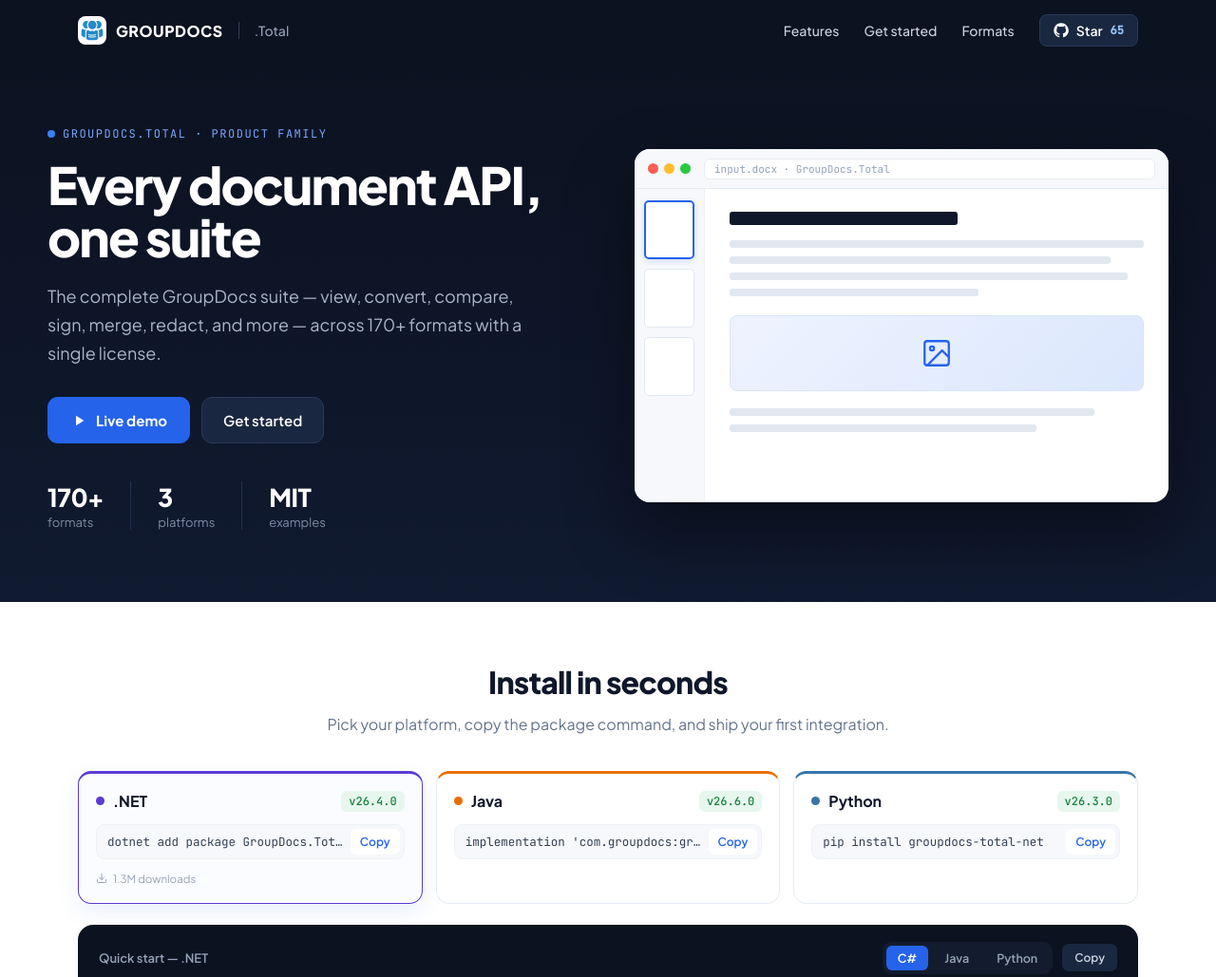
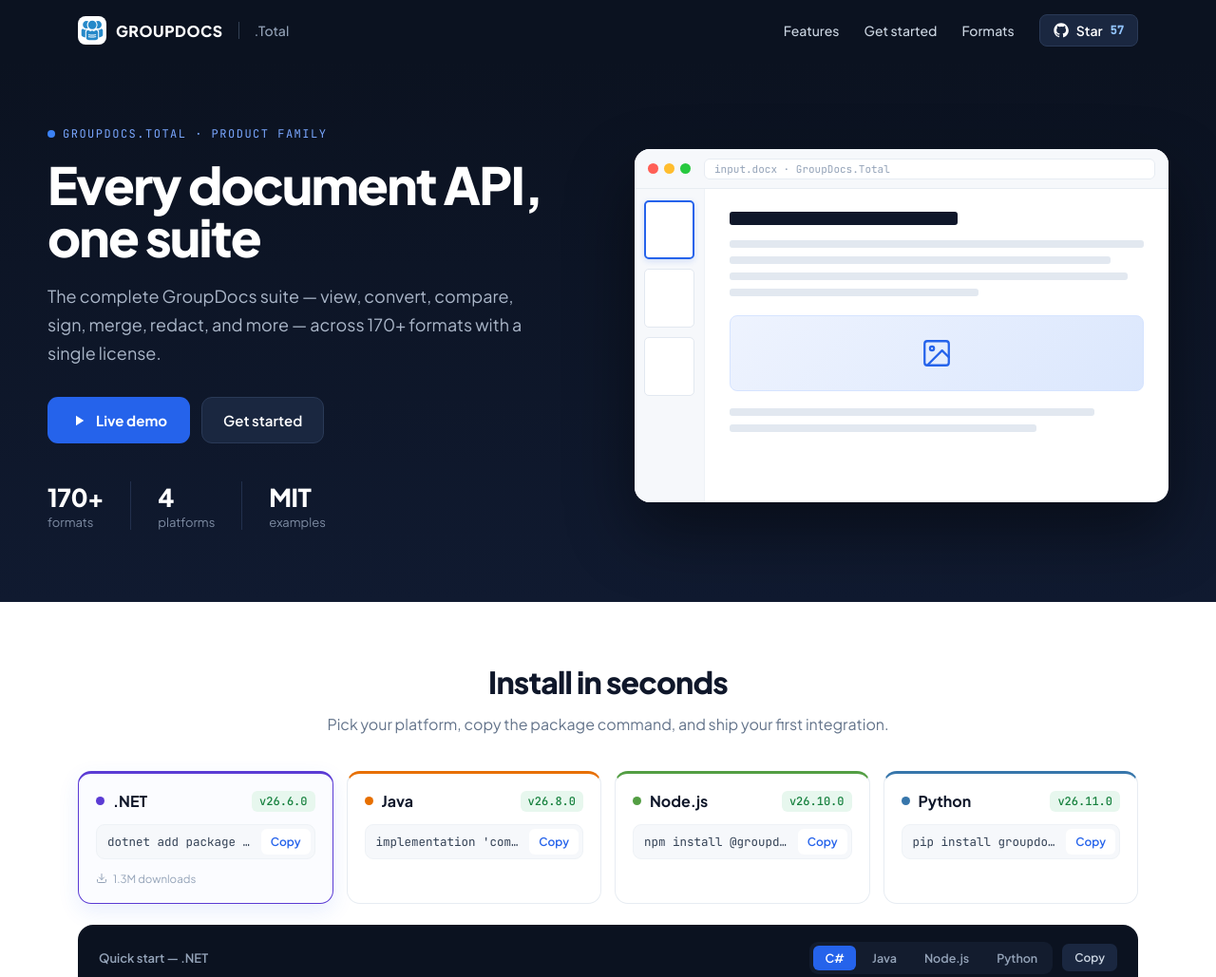
Before and after one commit to groupdocs-total/groupdocs-total.github.io, a plain HTML site: page index.html in a window 1280 px wide. Shown: the top 1029 px of the page at 95% size. Drawn offline with Linux system fonts and the light colour scheme; no server answers.

Commit message:
Refresh from github-pages: Total for Python via .NET 26.11.0 with a verified snippet, and Python 3.5-3.14 on the hub

```diff
--- a/index.html
+++ b/index.html
@@ -50,7 +50,7 @@
         <a href="#formats" class="gd-nav-link" style="font-size:14px; font-weight:500; color:#cbd5e1; text-decoration:none;">Formats</a>
         <a href="https://github.com/groupdocs-total" class="gd-darkbtn" style="display:inline-flex; align-items:center; gap:8px; font-size:14px; font-weight:600; color:#fff; text-decoration:none; background:#1a2740; border:1px solid #2a3a57; padding:7px 14px; border-radius:8px;">
           <svg width="16" height="16" viewBox="0 0 24 24" fill="currentColor"><path d="M12 .5C5.7.5.5 5.7.5 12c0 5.1 3.3 9.4 7.9 10.9.6.1.8-.3.8-.6v-2c-3.2.7-3.9-1.5-3.9-1.5-.5-1.3-1.3-1.7-1.3-1.7-1.1-.7.1-.7.1-.7 1.2.1 1.8 1.2 1.8 1.2 1 1.8 2.7 1.3 3.4 1 .1-.8.4-1.3.7-1.6-2.6-.3-5.3-1.3-5.3-5.7 0-1.3.5-2.3 1.2-3.1-.1-.3-.5-1.5.1-3.1 0 0 1-.3 3.3 1.2a11.5 11.5 0 0 1 6 0C17.3 4.7 18.3 5 18.3 5c.6 1.6.2 2.8.1 3.1.8.8 1.2 1.8 1.2 3.1 0 4.4-2.7 5.4-5.3 5.7.4.4.8 1.1.8 2.2v3.3c0 .3.2.7.8.6 4.6-1.5 7.9-5.8 7.9-10.9C23.5 5.7 18.3.5 12 .5z"></path></svg>
-          Star <span data-gd-stars style="font-family:'JetBrains Mono',monospace; font-size:12px; color:#93c5fd;">65</span>
+          Star <span data-gd-stars style="font-family:'JetBrains Mono',monospace; font-size:12px; color:#93c5fd;">57</span>
         </a>
       </nav>
     </div>
@@ -75,7 +75,7 @@
         <div style="display:flex; gap:28px; margin-top:40px;">
           <div><div style="font-size:26px; font-weight:800; letter-spacing:-0.5px;">170+</div><div style="font-size:13px; color:#7e8ca3; margin-top:2px;">formats</div></div>
           <div style="width:1px; background:#22304d;"></div>
-          <div><div style="font-size:26px; font-weight:800; letter-spacing:-0.5px;">3</div><div style="font-size:13px; color:#7e8ca3; margin-top:2px;">platforms</div></div>
+          <div><div style="font-size:26px; font-weight:800; letter-spacing:-0.5px;">4</div><div style="font-size:13px; color:#7e8ca3; margin-top:2px;">platforms</div></div>
           <div style="width:1px; background:#22304d;"></div>
           <div><div style="font-size:26px; font-weight:800; letter-spacing:-0.5px;">MIT</div><div style="font-size:13px; color:#7e8ca3; margin-top:2px;">examples</div></div>
         </div>
@@ -120,7 +120,7 @@
         <div data-platcard="net" style="cursor:pointer; border:1.5px solid #5b3bd4; border-top:3px solid #5b3bd4; border-radius:14px; background:#fbfcff; padding:18px; display:flex; flex-direction:column; gap:13px; box-shadow:0 8px 22px rgba(37,99,235,0.1);">
           <div style="display:flex; align-items:center; justify-content:space-between;">
             <span style="display:flex; align-items:center; gap:9px; font-size:16px; font-weight:700;"><span style="width:9px; height:9px; border-radius:50%; background:#5b3bd4;"></span>.NET</span>
-            <span data-gd-ver="net" style="font-family:'JetBrains Mono',monospace; font-size:12px; font-weight:500; color:#15803d; background:#e7f7ee; border-radius:6px; padding:3px 8px;">v26.4.0</span>
+            <span data-gd-ver="net" style="font-family:'JetBrains Mono',monospace; font-size:12px; font-weight:500; color:#15803d; background:#e7f7ee; border-radius:6px; padding:3px 8px;">v26.6.0</span>
           </div>
           <div style="display:flex; align-items:center; gap:6px; background:#f6f8fb; border:1px solid #eef2f6; border-radius:9px; padding:4px 4px 4px 11px;">
             <code data-gd-install="net" style="flex:1; min-width:0; font-family:'JetBrains Mono',monospace; font-size:12.5px; color:#334155; white-space:nowrap; overflow:hidden; text-overflow:ellipsis;">dotnet add package GroupDocs.Total</code>
@@ -131,17 +131,27 @@
         <div data-platcard="java" style="cursor:pointer; border:1.5px solid #e7ecf2; border-top:3px solid #e76f00; border-radius:14px; background:#fff; padding:18px; display:flex; flex-direction:column; gap:13px; box-shadow:none;">
           <div style="display:flex; align-items:center; justify-content:space-between;">
             <span style="display:flex; align-items:center; gap:9px; font-size:16px; font-weight:700;"><span style="width:9px; height:9px; border-radius:50%; background:#e76f00;"></span>Java</span>
-            <span data-gd-ver="java" style="font-family:'JetBrains Mono',monospace; font-size:12px; font-weight:500; color:#15803d; background:#e7f7ee; border-radius:6px; padding:3px 8px;">v26.6.0</span>
+            <span data-gd-ver="java" style="font-family:'JetBrains Mono',monospace; font-size:12px; font-weight:500; color:#15803d; background:#e7f7ee; border-radius:6px; padding:3px 8px;">v26.8.0</span>
           </div>
           <div style="display:flex; align-items:center; gap:6px; background:#f6f8fb; border:1px solid #eef2f6; border-radius:9px; padding:4px 4px 4px 11px;">
-            <code data-gd-install="java" style="flex:1; min-width:0; font-family:'JetBrains Mono',monospace; font-size:12.5px; color:#334155; white-space:nowrap; overflow:hidden; text-overflow:ellipsis;">implementation 'com.groupdocs:groupdocs-total:26.6.0'</code>
-            <button type="button" class="gd-copy" data-gd-install-btn="java" data-copy="implementation 'com.groupdocs:groupdocs-total:26.6.0'" style="flex:none; border:none; cursor:pointer; font-family:'Plus Jakarta Sans',sans-serif; font-size:12px; font-weight:600; color:#2563eb; background:#fff; border-radius:6px; padding:6px 10px;">Copy</button>
+            <code data-gd-install="java" style="flex:1; min-width:0; font-family:'JetBrains Mono',monospace; font-size:12.5px; color:#334155; white-space:nowrap; overflow:hidden; text-overflow:ellipsis;">implementation 'com.groupdocs:groupdocs-total:26.8'</code>
+            <button type="button" class="gd-copy" data-gd-install-btn="java" data-copy="implementation 'com.groupdocs:groupdocs-total:26.8'" style="flex:none; border:none; cursor:pointer; font-family:'Plus Jakarta Sans',sans-serif; font-size:12px; font-weight:600; color:#2563eb; background:#fff; border-radius:6px; padding:6px 10px;">Copy</button>
+          </div>
+        </div>
+        <div data-platcard="node" style="cursor:pointer; border:1.5px solid #e7ecf2; border-top:3px solid #539e43; border-radius:14px; background:#fff; padding:18px; display:flex; flex-direction:column; gap:13px; box-shadow:none;">
+          <div style="display:flex; align-items:center; justify-content:space-between;">
+            <span style="display:flex; align-items:center; gap:9px; font-size:16px; font-weight:700;"><span style="width:9px; height:9px; border-radius:50%; background:#539e43;"></span>Node.js</span>
+            <span data-gd-ver="node" style="font-family:'JetBrains Mono',monospace; font-size:12px; font-weight:500; color:#15803d; background:#e7f7ee; border-radius:6px; padding:3px 8px;">v26.10.0</span>
+          </div>
+          <div style="display:flex; align-items:center; gap:6px; background:#f6f8fb; border:1px solid #eef2f6; border-radius:9px; padding:4px 4px 4px 11px;">
+            <code data-gd-install="node" style="flex:1; min-width:0; font-family:'JetBrains Mono',monospace; font-size:12.5px; color:#334155; white-space:nowrap; overflow:hidden; text-overflow:ellipsis;">npm install @groupdocs/groupdocs.total</code>
+            <button type="button" class="gd-copy" data-gd-install-btn="node" data-copy="npm install @groupdocs/groupdocs.total" style="flex:none; border:none; cursor:pointer; font-family:'Plus Jakarta Sans',sans-serif; font-size:12px; font-weight:600; color:#2563eb; background:#fff; border-radius:6px; padding:6px 10px;">Copy</button>
           </div>
         </div>
         <div data-platcard="python" style="cursor:pointer; border:1.5px solid #e7ecf2; border-top:3px solid #3776ab; border-radius:14px; background:#fff; padding:18px; display:flex; flex-direction:column; gap:13px; box-shadow:none;">
           <div style="display:flex; align-items:center; justify-content:space-between;">
             <span style="display:flex; align-items:center; gap:9px; font-size:16px; font-weight:700;"><span style="width:9px; height:9px; border-radius:50%; background:#3776ab;"></span>Python</span>
-            <span data-gd-ver="python" style="font-family:'JetBrains Mono',monospace; font-size:12px; font-weight:500; color:#15803d; background:#e7f7ee; border-radius:6px; padding:3px 8px;">v26.3.0</span>
+            <span data-gd-ver="python" style="font-family:'JetBrains Mono',monospace; font-size:12px; font-weight:500; color:#15803d; background:#e7f7ee; border-radius:6px; padding:3px 8px;">v26.11.0</span>
           </div>
           <div style="display:flex; align-items:center; gap:6px; background:#f6f8fb; border:1px solid #eef2f6; border-radius:9px; padding:4px 4px 4px 11px;">
             <code data-gd-install="python" style="flex:1; min-width:0; font-family:'JetBrains Mono',monospace; font-size:12.5px; color:#334155; white-space:nowrap; overflow:hidden; text-overflow:ellipsis;">pip install groupdocs-total-net</code>
@@ -155,7 +165,7 @@
         <span style="font-size:13px; font-weight:600; color:#94a3b8;">Quick start &mdash; <span id="gd-active-label">.NET</span></span>
         <div style="display:flex; align-items:center; gap:10px;">
           <div style="display:flex; gap:5px; background:#131c2e; padding:4px; border-radius:9px;">
-            <button type="button" data-langtab="net" style="border:none; cursor:pointer; font-family:'Plus Jakarta Sans',sans-serif; font-size:12.5px; font-weight:600; padding:5px 12px; border-radius:6px; background:#2563eb; color:#fff;">C#</button><button type="button" data-langtab="java" style="border:none; cursor:pointer; font-family:'Plus Jakarta Sans',sans-serif; font-size:12.5px; font-weight:600; padding:5px 12px; border-radius:6px; background:transparent; color:#94a3b8;">Java</button><button type="button" data-langtab="python" style="border:none; cursor:pointer; font-family:'Plus Jakarta Sans',sans-serif; font-size:12.5px; font-weight:600; padding:5px 12px; border-radius:6px; background:transparent; color:#94a3b8;">Python</button>
+            <button type="button" data-langtab="net" style="border:none; cursor:pointer; font-family:'Plus Jakarta Sans',sans-serif; font-size:12.5px; font-weight:600; padding:5px 12px; border-radius:6px; background:#2563eb; color:#fff;">C#</button><button type="button" data-langtab="java" style="border:none; cursor:pointer; font-family:'Plus Jakarta Sans',sans-serif; font-size:12.5px; font-weight:600; padding:5px 12px; border-radius:6px; background:transparent; color:#94a3b8;">Java</button><button type="button" data-langtab="node" style="border:none; cursor:pointer; font-family:'Plus Jakarta Sans',sans-serif; font-size:12.5px; font-weight:600; padding:5px 12px; border-radius:6px; background:transparent; color:#94a3b8;">Node.js</button><button type="button" data-langtab="python" style="border:none; cursor:pointer; font-family:'Plus Jakarta Sans',sans-serif; font-size:12.5px; font-weight:600; padding:5px 12px; border-radius:6px; background:transparent; color:#94a3b8;">Python</button>
           </div>
           <button type="button" data-copy-code class="gd-codecopy" style="border:none; cursor:pointer; font-family:'Plus Jakarta Sans',sans-serif; font-size:12px; font-weight:600; color:#cbd5e1; background:#1a2740; border-radius:7px; padding:7px 13px;">Copy</button>
         </div>
@@ -289,13 +299,6 @@
           </div>
           <div style="display:flex; align-items:center; gap:16px; font-size:12px; color:#94a3b8;"><span style="display:inline-flex; align-items:center; gap:5px;"><svg width="13" height="13" viewBox="0 0 24 24" fill="none" stroke="currentColor" stroke-width="2" stroke-linecap="round" stroke-linejoin="round"><path d="M12 2l3 7 7 .5-5.5 4.5L18.5 21 12 17 5.5 21 7.5 14 2 9.5 9 9z"></path></svg>10</span></div>
         </a>
-        <a href="https://github.com/groupdocs-total/GroupDocs.Total-Products" style="display:flex; flex-direction:column; gap:11px; border:1px solid #e7ecf2; border-radius:14px; padding:18px 20px; background:#fff; text-decoration:none;" class="gd-repo">
-          <div style="display:flex; align-items:center; gap:10px;">
-            <svg width="18" height="18" viewBox="0 0 24 24" fill="#0f172a" style="flex:none;"><path d="M12 .5C5.7.5.5 5.7.5 12c0 5.1 3.3 9.4 7.9 10.9.6.1.8-.3.8-.6v-2c-3.2.7-3.9-1.5-3.9-1.5-.5-1.3-1.3-1.7-1.3-1.7-1.1-.7.1-.7.1-.7 1.2.1 1.8 1.2 1.8 1.2 1 1.8 2.7 1.3 3.4 1 .1-.8.4-1.3.7-1.6-2.6-.3-5.3-1.3-5.3-5.7 0-1.3.5-2.3 1.2-3.1-.1-.3-.5-1.5.1-3.1 0 0 1-.3 3.3 1.2a11.5 11.5 0 0 1 6 0C17.3 4.7 18.3 5 18.3 5c.6 1.6.2 2.8.1 3.1.8.8 1.2 1.8 1.2 3.1 0 4.4-2.7 5.4-5.3 5.7.4.4.8 1.1.8 2.2v3.3c0 .3.2.7.8.6 4.6-1.5 7.9-5.8 7.9-10.9C23.5 5.7 18.3.5 12 .5z"></path></svg>
-            <span style="font-family:'JetBrains Mono',monospace; font-size:13px; font-weight:600; color:#0f172a; white-space:nowrap; overflow:hidden; text-overflow:ellipsis;">GroupDocs.Total-Products</span>
-          </div>
-          <div style="display:flex; align-items:center; gap:16px; font-size:12px; color:#94a3b8;"><span style="display:inline-flex; align-items:center; gap:5px;"><svg width="13" height="13" viewBox="0 0 24 24" fill="none" stroke="currentColor" stroke-width="2" stroke-linecap="round" stroke-linejoin="round"><path d="M12 2l3 7 7 .5-5.5 4.5L18.5 21 12 17 5.5 21 7.5 14 2 9.5 9 9z"></path></svg>8</span></div>
-        </a>
         <a href="https://github.com/groupdocs-total/GroupDocs.Total-for-Java-Dropwizard" style="display:flex; flex-direction:column; gap:11px; border:1px solid #e7ecf2; border-radius:14px; padding:18px 20px; background:#fff; text-decoration:none;" class="gd-repo">
           <div style="display:flex; align-items:center; gap:10px;">
             <svg width="18" height="18" viewBox="0 0 24 24" fill="#0f172a" style="flex:none;"><path d="M12 .5C5.7.5.5 5.7.5 12c0 5.1 3.3 9.4 7.9 10.9.6.1.8-.3.8-.6v-2c-3.2.7-3.9-1.5-3.9-1.5-.5-1.3-1.3-1.7-1.3-1.7-1.1-.7.1-.7.1-.7 1.2.1 1.8 1.2 1.8 1.2 1 1.8 2.7 1.3 3.4 1 .1-.8.4-1.3.7-1.6-2.6-.3-5.3-1.3-5.3-5.7 0-1.3.5-2.3 1.2-3.1-.1-.3-.5-1.5.1-3.1 0 0 1-.3 3.3 1.2a11.5 11.5 0 0 1 6 0C17.3 4.7 18.3 5 18.3 5c.6 1.6.2 2.8.1 3.1.8.8 1.2 1.8 1.2 3.1 0 4.4-2.7 5.4-5.3 5.7.4.4.8 1.1.8 2.2v3.3c0 .3.2.7.8.6 4.6-1.5 7.9-5.8 7.9-10.9C23.5 5.7 18.3.5 12 .5z"></path></svg>
@@ -322,7 +325,14 @@
             <svg width="18" height="18" viewBox="0 0 24 24" fill="#0f172a" style="flex:none;"><path d="M12 .5C5.7.5.5 5.7.5 12c0 5.1 3.3 9.4 7.9 10.9.6.1.8-.3.8-.6v-2c-3.2.7-3.9-1.5-3.9-1.5-.5-1.3-1.3-1.7-1.3-1.7-1.1-.7.1-.7.1-.7 1.2.1 1.8 1.2 1.8 1.2 1 1.8 2.7 1.3 3.4 1 .1-.8.4-1.3.7-1.6-2.6-.3-5.3-1.3-5.3-5.7 0-1.3.5-2.3 1.2-3.1-.1-.3-.5-1.5.1-3.1 0 0 1-.3 3.3 1.2a11.5 11.5 0 0 1 6 0C17.3 4.7 18.3 5 18.3 5c.6 1.6.2 2.8.1 3.1.8.8 1.2 1.8 1.2 3.1 0 4.4-2.7 5.4-5.3 5.7.4.4.8 1.1.8 2.2v3.3c0 .3.2.7.8.6 4.6-1.5 7.9-5.8 7.9-10.9C23.5 5.7 18.3.5 12 .5z"></path></svg>
             <span style="font-family:'JetBrains Mono',monospace; font-size:13px; font-weight:600; color:#0f172a; white-space:nowrap; overflow:hidden; text-overflow:ellipsis;">GroupDocs.Total-Docs</span>
           </div>
-          <div style="display:flex; align-items:center; gap:16px; font-size:12px; color:#94a3b8;"><span style="display:inline-flex; align-items:center; gap:6px;"><span style="width:9px; height:9px; border-radius:50%; background:#3776ab;"></span>Python</span><span style="display:inline-flex; align-items:center; gap:5px;"><svg width="13" height="13" viewBox="0 0 24 24" fill="none" stroke="currentColor" stroke-width="2" stroke-linecap="round" stroke-linejoin="round"><path d="M12 2l3 7 7 .5-5.5 4.5L18.5 21 12 17 5.5 21 7.5 14 2 9.5 9 9z"></path></svg>7</span></div>
+          <div style="display:flex; align-items:center; gap:16px; font-size:12px; color:#94a3b8;"><span style="display:inline-flex; align-items:center; gap:6px;"><span style="width:9px; height:9px; border-radius:50%; background:#94a3b8;"></span>Rich Text Format</span><span style="display:inline-flex; align-items:center; gap:5px;"><svg width="13" height="13" viewBox="0 0 24 24" fill="none" stroke="currentColor" stroke-width="2" stroke-linecap="round" stroke-linejoin="round"><path d="M12 2l3 7 7 .5-5.5 4.5L18.5 21 12 17 5.5 21 7.5 14 2 9.5 9 9z"></path></svg>7</span></div>
+        </a>
+        <a href="https://github.com/groupdocs-total/GroupDocs.Total-for-Java" style="display:flex; flex-direction:column; gap:11px; border:1px solid #e7ecf2; border-radius:14px; padding:18px 20px; background:#fff; text-decoration:none;" class="gd-repo">
+          <div style="display:flex; align-items:center; gap:10px;">
+            <svg width="18" height="18" viewBox="0 0 24 24" fill="#0f172a" style="flex:none;"><path d="M12 .5C5.7.5.5 5.7.5 12c0 5.1 3.3 9.4 7.9 10.9.6.1.8-.3.8-.6v-2c-3.2.7-3.9-1.5-3.9-1.5-.5-1.3-1.3-1.7-1.3-1.7-1.1-.7.1-.7.1-.7 1.2.1 1.8 1.2 1.8 1.2 1 1.8 2.7 1.3 3.4 1 .1-.8.4-1.3.7-1.6-2.6-.3-5.3-1.3-5.3-5.7 0-1.3.5-2.3 1.2-3.1-.1-.3-.5-1.5.1-3.1 0 0 1-.3 3.3 1.2a11.5 11.5 0 0 1 6 0C17.3 4.7 18.3 5 18.3 5c.6 1.6.2 2.8.1 3.1.8.8 1.2 1.8 1.2 3.1 0 4.4-2.7 5.4-5.3 5.7.4.4.8 1.1.8 2.2v3.3c0 .3.2.7.8.6 4.6-1.5 7.9-5.8 7.9-10.9C23.5 5.7 18.3.5 12 .5z"></path></svg>
+            <span style="font-family:'JetBrains Mono',monospace; font-size:13px; font-weight:600; color:#0f172a; white-space:nowrap; overflow:hidden; text-overflow:ellipsis;">GroupDocs.Total-for-Java</span>
+          </div>
+          <div style="display:flex; align-items:center; gap:16px; font-size:12px; color:#94a3b8;"><span style="display:inline-flex; align-items:center; gap:6px;"><span style="width:9px; height:9px; border-radius:50%; background:#94a3b8;"></span>Batchfile</span><span style="display:inline-flex; align-items:center; gap:5px;"><svg width="13" height="13" viewBox="0 0 24 24" fill="none" stroke="currentColor" stroke-width="2" stroke-linecap="round" stroke-linejoin="round"><path d="M12 2l3 7 7 .5-5.5 4.5L18.5 21 12 17 5.5 21 7.5 14 2 9.5 9 9z"></path></svg>7</span></div>
         </a>
     </div>
   </section>
@@ -369,7 +379,7 @@
 
 <script>
 (function(){
-  var P = {"codes":{"net":"using GroupDocs.Conversion;\n\nusing var converter = new Converter(\"input.docx\");\nconverter.Convert(\"output.pdf\", new PdfConvertOptions());","java":"import com.groupdocs.conversion.Converter;\n\ntry (Converter converter = new Converter(\"input.docx\")) {\n    converter.convert(\"output.pdf\", new PdfConvertOptions());\n}","python":"import groupdocs.conversion as gd\n\nwith gd.Converter(\"input.docx\") as converter:\n    converter.convert(\"output.pdf\", gd.PdfConvertOptions())"},"labels":{"net":".NET","java":"Java","python":"Python"},"accents":{"net":"#5b3bd4","java":"#e76f00","python":"#3776ab"},"active":"net","slug":"total","ver":{"net":"v26.4.0","java":"v26.6.0","python":"v26.3.0"},"install":{"net":"dotnet add package GroupDocs.Total","java":"implementation 'com.groupdocs:groupdocs-total:26.6.0'","python":"pip install groupdocs-total-net"}};
+  var P = {"codes":{"net":"using GroupDocs.Conversion;\n\nusing var converter = new Converter(\"input.docx\");\nconverter.Convert(\"output.pdf\", new PdfConvertOptions());","java":"import com.groupdocs.conversion.Converter;\n\ntry (Converter converter = new Converter(\"input.docx\")) {\n    converter.convert(\"output.pdf\", new PdfConvertOptions());\n}","node":"const { Converter, PdfConvertOptions } = require(\"@groupdocs/groupdocs.conversion\");\n\nconst converter = new Converter(\"input.docx\");\nconverter.convert(\"output.pdf\", new PdfConvertOptions());","python":"from groupdocs.conversion import Converter\nfrom groupdocs.conversion.options.convert import PdfConvertOptions\n\nwith Converter(\"input.docx\") as converter:\n    converter.convert(\"output.pdf\", PdfConvertOptions())"},"labels":{"net":".NET","java":"Java","node":"Node.js","python":"Python"},"accents":{"net":"#5b3bd4","java":"#e76f00","node":"#539e43","python":"#3776ab"},"active":"net","slug":"total","ver":{"net":"v26.6.0","java":"v26.8.0","node":"v26.10.0","python":"v26.11.0"},"install":{"net":"dotnet add package GroupDocs.Total","java":"implementation 'com.groupdocs:groupdocs-total:26.8'","node":"npm install @groupdocs/groupdocs.total","python":"pip install groupdocs-total-net"}};
   function qsa(s){ return Array.prototype.slice.call(document.querySelectorAll(s)); }
   function selectPlatform(k){
     if(!P.codes[k]) return;
@@ -435,6 +445,7 @@
             if(badge) badge.textContent = nv;
             if(P.ver[k] && P.install[k]){
               var oldNum = P.ver[k].replace(/^v/,''), newNum = nv.replace(/^v/,'');
+              if(k === 'java'){ oldNum = oldNum.replace(/\.0$/,''); newNum = newNum.replace(/\.0$/,''); }
               if(oldNum !== newNum){
                 var nc = P.install[k].split(oldNum).join(newNum);
                 var codeEl = document.querySelector('[data-gd-install="'+k+'"]'); if(codeEl) codeEl.textContent = nc;
```
